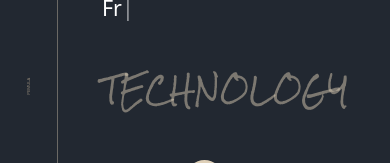
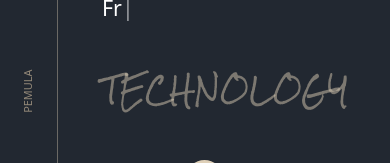
Before and after one commit to xyrionexx/portofolio, a Next.js app: page / in a window 390 px wide. Shown: the part 339-502 px from the top of the page. Built offline with nearby package versions, Linux system fonts and the light colour scheme; a web font is replaced by a local one.

Commit message:
perbaiki

```diff
--- a/src/homepage/home.tsx
+++ b/src/homepage/home.tsx
@@ -60,8 +60,8 @@ export default function Homepage() {
             className="logo h-14 w-16 mt-1"
             src="/logo.png"
             alt=""
-            width={150}
-            height={150}
+            width={115}
+            height={115}
             style={{ objectFit: "cover" }}
           />
           <div className="tagline absolute ">
@@ -78,11 +78,14 @@ export default function Homepage() {
               </h1>
             </div>
             <h2 className="slogan text-6xl">TECHNOLOGY</h2>
-            <button className="text-white buttonAboutMe w-50  items-center mt-14 flex gap-1">
-              <a href="#aboutme" className="flex items-center gap-1">
+            <button className="text-white buttonAboutMe w-50   items-center mt-14 flex gap-1">
+              <a
+                href="#aboutme"
+                className="flex items-center gap-1  transition-transform delay-200   hover:text-stone-500"
+              >
                 ABOUT ME
-                <span>
-                  <i className="iconAboutMe">
+                <span className=" hover:rotate-[360deg] transition-transform delay-200">
+                  <i className="iconAboutMe ">
                     <Image
                       src="/nextButton.svg"
                       alt=""
--- a/src/homepage/homepage.css
+++ b/src/homepage/homepage.css
@@ -87,6 +87,9 @@
     .rightSide{
         display: none;
     }
+    .tagline{
+    font-size: 3.3vw;
+    }
 
 }
 
@@ -106,5 +109,8 @@
         width: 10vw;
         height: 8vh;
     }
+    .tagline{
+        font-size: 2.8vw;
+    }
 
 }
```
